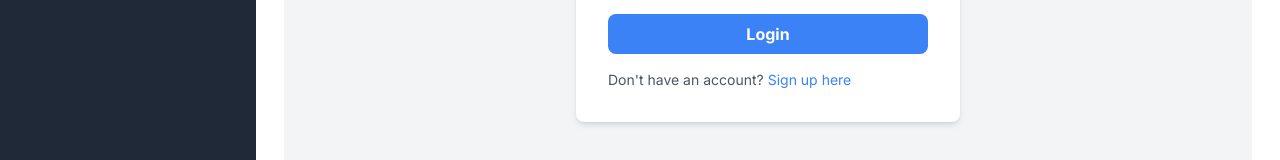
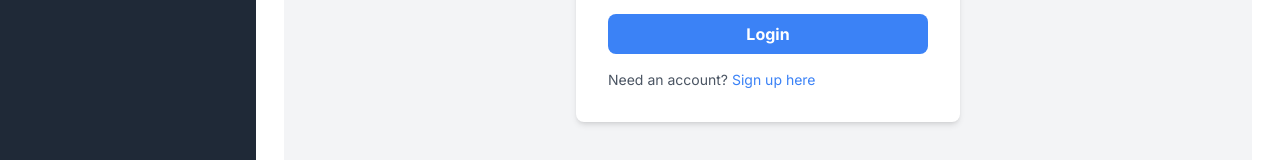
Before and after one commit to sambhavyadav-tech/nextjs, a Next.js app in the folder login_app/: page /login in a window 1280 px wide. Shown: the part 566-726 px from the top of the page. Built offline with nearby package versions, Linux system fonts and the light colour scheme.

Commit message:
Update page.jsx

```diff
--- a/login_app/app/login/page.jsx
+++ b/login_app/app/login/page.jsx
@@ -31,35 +31,6 @@ const Login = () => {
   };
 
   return (
-    // <div className="container mr-auto mx-auto max-w-md">
-    //     <h2 className="text-2xl font-bold mb-6">Login</h2>
-    //     <form onSubmit={handleSubmit}>
-    //         <div className="mb-4">
-    //             <label htmlFor="username" className="block text-gray-700 font-semibold mb-2">Username</label>
-    //             <input
-    //                 type="text"
-    //                 id="username"
-    //                 className="w-full px-4 py-2 border rounded-lg focus:outline-none focus:border-blue-500"
-    //                 placeholder="Enter your username"
-    //                 value={username}
-    //                 onChange={(e) => setUsername(e.target.value)}
-    //             />
-    //         </div>
-    //         <div className="mb-6">
-    //             <label htmlFor="password" className="block text-gray-700 font-semibold mb-2">Password</label>
-    //             <input
-    //                 type="password"
-    //                 id="password"
-    //                 className="w-full px-4 py-2 border rounded-lg focus:outline-none focus:border-blue-500"
-    //                 placeholder="Enter your password"
-    //                 value={password}
-    //                 onChange={(e) => setPassword(e.target.value)}
-    //             />
-    //         </div>
-    //         <button type="submit" className="w-full bg-blue-500 text-white font-bold py-2 px-4 rounded-lg hover:bg-blue-600">Login</button>
-    //     </form>
-    //     <p className="text-sm text-gray-600 mt-4">Don't have an account? <a href="/login/signup" className="text-blue-500 hover:underline">Sign up here</a></p>
-    // </div>
     <Layout>
       <div className="min-h-screen flex justify-center items-center bg-gray-100">
         <div className="bg-white p-8 rounded-lg shadow-md w-96">
@@ -105,7 +76,7 @@ const Login = () => {
             </button>
           </form>
           <p className="text-sm text-gray-600 mt-4">
-            Don't have an account?{" "}
+            Need an account?{" "}
             <a href="/login/signup" className="text-blue-500 hover:underline">
               Sign up here
             </a>
```
